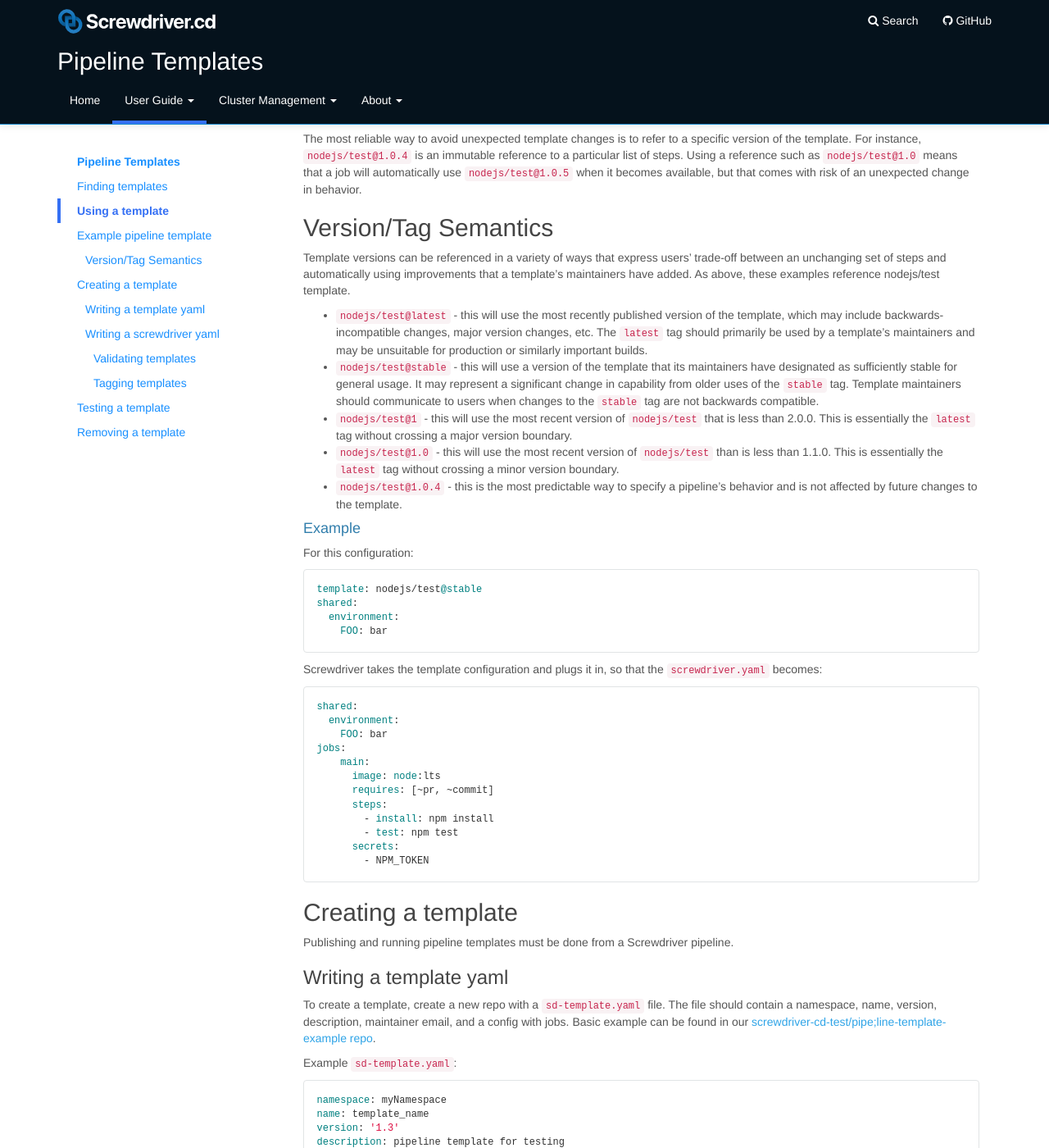
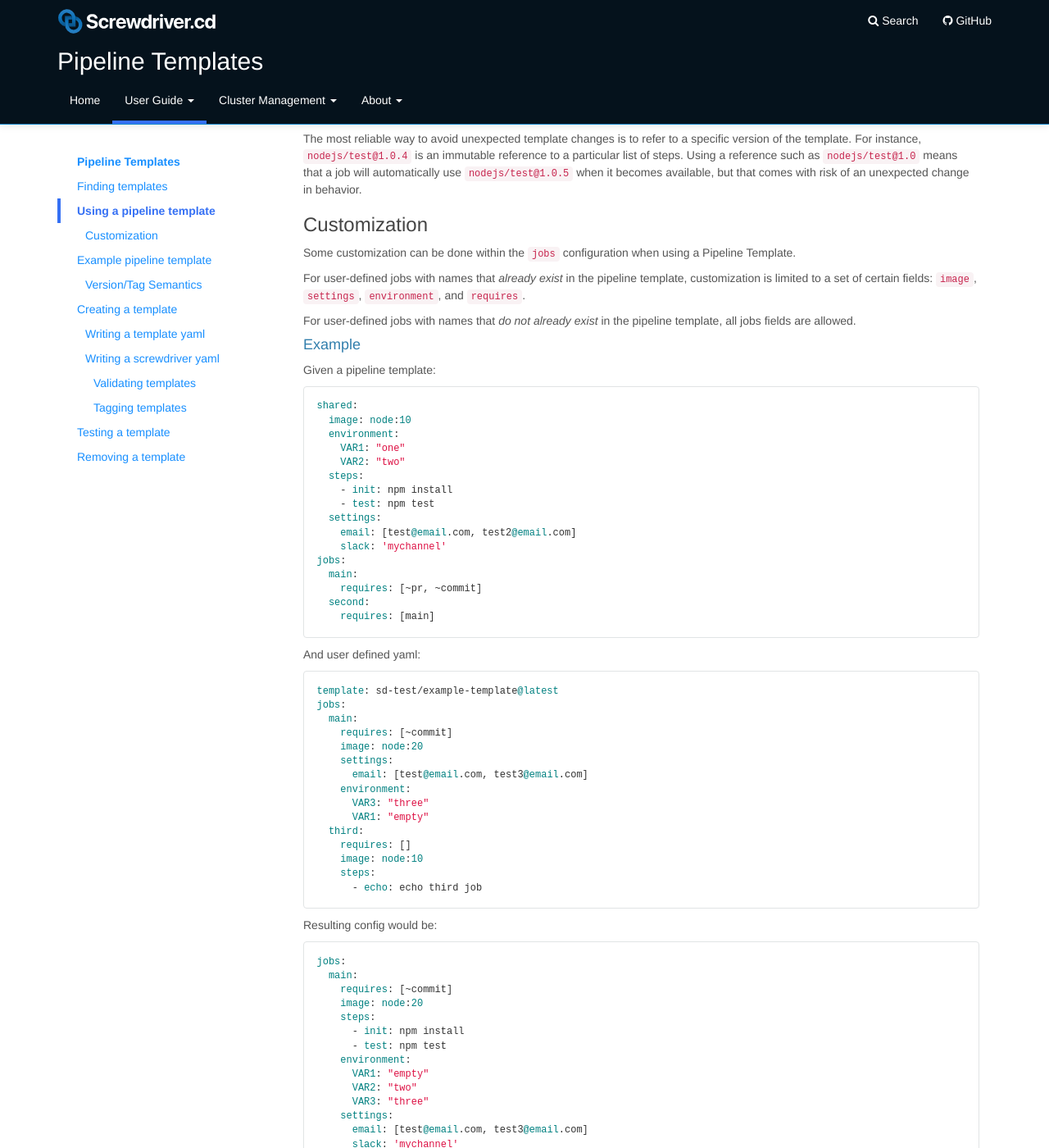
Before and after one commit to screwdriver-cd/guide, a Jekyll site: the page built from docs/user-guide/templates/pipeline-templates.md, in a window 1280 px wide and 1400 px high, scrolled down 1010 px. Shown: the whole window at 82% size. Built offline with Jekyll 4.4.1, drawn with Linux system fonts in a browser that asks for light colours; some of the changed text lies outside the part shown.

Commit message:
feat(3128): Add docs for pipeline template job customization

````diff
--- a/docs/user-guide/templates/pipeline-templates.md
+++ b/docs/user-guide/templates/pipeline-templates.md
@@ -8,8 +8,11 @@ toc:
       url: "#pipeline-templates"
     - title: Finding templates
       url: "#finding-pipeline-templates"
-    - title: Using a template
+    - title: Using a pipeline template
       url: "#using-a-pipeline-template"
+    - title: Customization
+      url: "#customization"
+      subitem: true
     - title: Example pipeline template
       url: "#example-pipeline-template"
     - title: "Version/Tag Semantics"
@@ -85,6 +88,90 @@ If no template version is specified, the most recently published will be used. T
 
 The most reliable way to avoid unexpected template changes is to refer to a specific version of the template. For instance, `nodejs/test@1.0.4` is an immutable reference to a particular list of steps. Using a reference such as `nodejs/test@1.0` means that a job will automatically use `nodejs/test@1.0.5` when it becomes available, but that comes with risk of an unexpected change in behavior.
 
+### Customization
+Some customization can be done within the `jobs` configuration when using a Pipeline Template.
+
+For user-defined jobs with names that *already exist* in the pipeline template, customization is limited to a set of certain fields: `image`, `settings`, `environment`, and `requires`.
+
+For user-defined jobs with names that *do not already exist* in the pipeline template, all jobs fields are allowed.
+
+#### Example
+Given a pipeline template:
+
+```
+shared:
+  image: node:10
+  environment:
+    VAR1: "one"
+    VAR2: "two"
+  steps:
+    - init: npm install
+    - test: npm test
+  settings:
+    email: [test@email.com, test2@email.com]
+    slack: 'mychannel'
+jobs:
+  main:
+    requires: [~pr, ~commit]
+  second:
+    requires: [main]
+```
+
+And user defined yaml:
+
+```
+template: sd-test/example-template@latest
+jobs:
+  main:
+    requires: [~commit]
+    image: node:20
+    settings:
+      email: [test@email.com, test3@email.com]
+    environment:
+      VAR3: "three"
+      VAR1: "empty"
+  third:
+    requires: []
+    image: node:10
+    steps:
+      - echo: echo third job
+```
+
+Resulting config would be:
+```
+jobs:
+  main:
+    requires: [~commit]
+    image: node:20
+    steps:
+      - init: npm install
+      - test: npm test
+    environment:
+      VAR1: "empty"
+      VAR2: "two"
+      VAR3: "three"
+    settings:
+      email: [test@email.com, test3@email.com]
+      slack: 'mychannel'
+  second:
+    requires: [main]
+    image: node:10
+    steps:
+      - init: npm install
+      - test: npm test
+    environment:
+      VAR1: "one"
+      VAR2: "two"
+    settings:
+      email: [test@email.com, test2@email.com]
+      slack: 'mychannel'
+  third:
+    requires: []
+    image: node:10
+    steps:
+      - echo: echo third job
+```
+
 ## Version/Tag Semantics
 
 Template versions can be referenced in a variety of ways that express users' trade-off between an unchanging set of steps and automatically using improvements that a template's maintainers have added. As above, these examples reference nodejs/test template.
@@ -113,14 +200,14 @@ shared:
   environment:
     FOO: bar
 jobs:
-    main:
-      image: node:lts
-      requires: [~pr, ~commit]
-      steps:
-        - install: npm install
-        - test: npm test
-      secrets:
-        - NPM_TOKEN
+  main:
+    image: node:lts
+    requires: [~pr, ~commit]
+    steps:
+      - install: npm install
+      - test: npm test
+    secrets:
+      - NPM_TOKEN
 ```
 
 ## Creating a template
@@ -172,27 +259,27 @@ Example `screwdriver.yaml`:
 
 ```yaml
 shared:
-    image: node:lts
+  image: node:lts
 jobs:
   main:
-      requires: [~pr, ~commit]
-      steps:
-        - validate: npx -y -p screwdriver-template-main pipeline-template-validate
-      environment:
-        SD_TEMPLATE_PATH: ./path/to/template.yaml
+    requires: [~pr, ~commit]
+    steps:
+      - validate: npx -y -p screwdriver-template-main pipeline-template-validate
+    environment:
+      SD_TEMPLATE_PATH: ./path/to/template.yaml
   publish:
-      requires: [main]
-      steps:
-        - publish: npx -y -p screwdriver-template-main pipeline-template-publish
-        - tag: npx -y -p screwdriver-template-main pipeline-template-tag --namespace myNamespace --name template_name --version 1.3.0 --tag stable
-      environment:
-        SD_TEMPLATE_PATH: ./path/to/template.yaml
+    requires: [main]
+    steps:
+      - publish: npx -y -p screwdriver-template-main pipeline-template-publish
+      - tag: npx -y -p screwdriver-template-main pipeline-template-tag --namespace myNamespace --name template_name --version 1.3.0 --tag stable
+    environment:
+      SD_TEMPLATE_PATH: ./path/to/template.yaml
   remove:
-      steps:
-        - remove: npx -y -p screwdriver-template-main pipeline-template-remove --namespace myNamespace --name template_name
+    steps:
+      - remove: npx -y -p screwdriver-template-main pipeline-template-remove --namespace myNamespace --name template_name
   remove_tag:
-      steps:
-        - remove_tag: npx -y -p screwdriver-template-main pipeline-template-remove-tag --namespace myNamespace --name template_name --tag stable
+    steps:
+      - remove_tag: npx -y -p screwdriver-template-main pipeline-template-remove-tag --namespace myNamespace --name template_name --tag stable
 ```
 
 Create a Screwdriver pipeline with your template repo and start the build to validate and publish it.
````
Also changed, not shown: docs/user-guide/templates/job-templates.md (+2 -0 lines).
